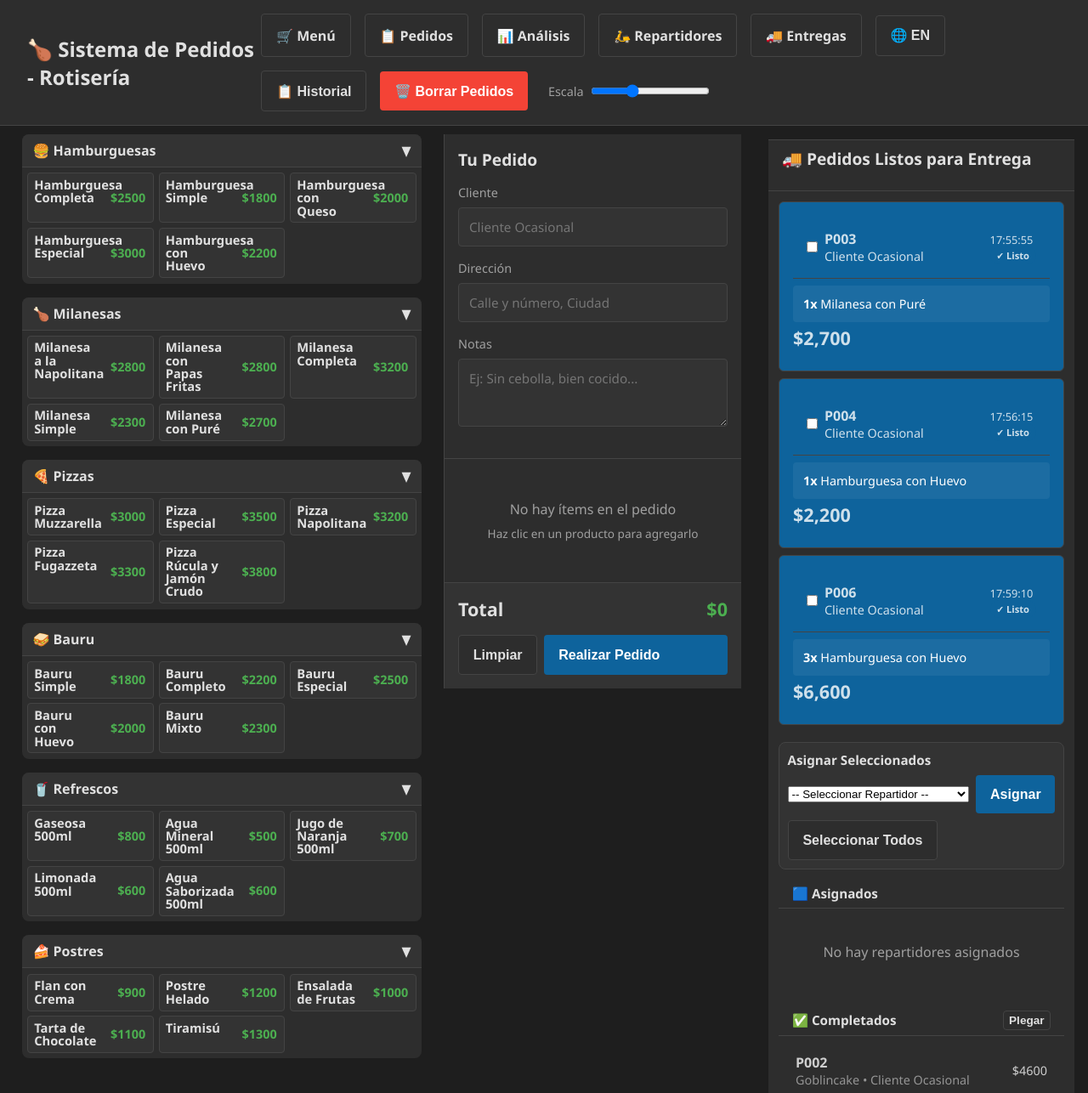
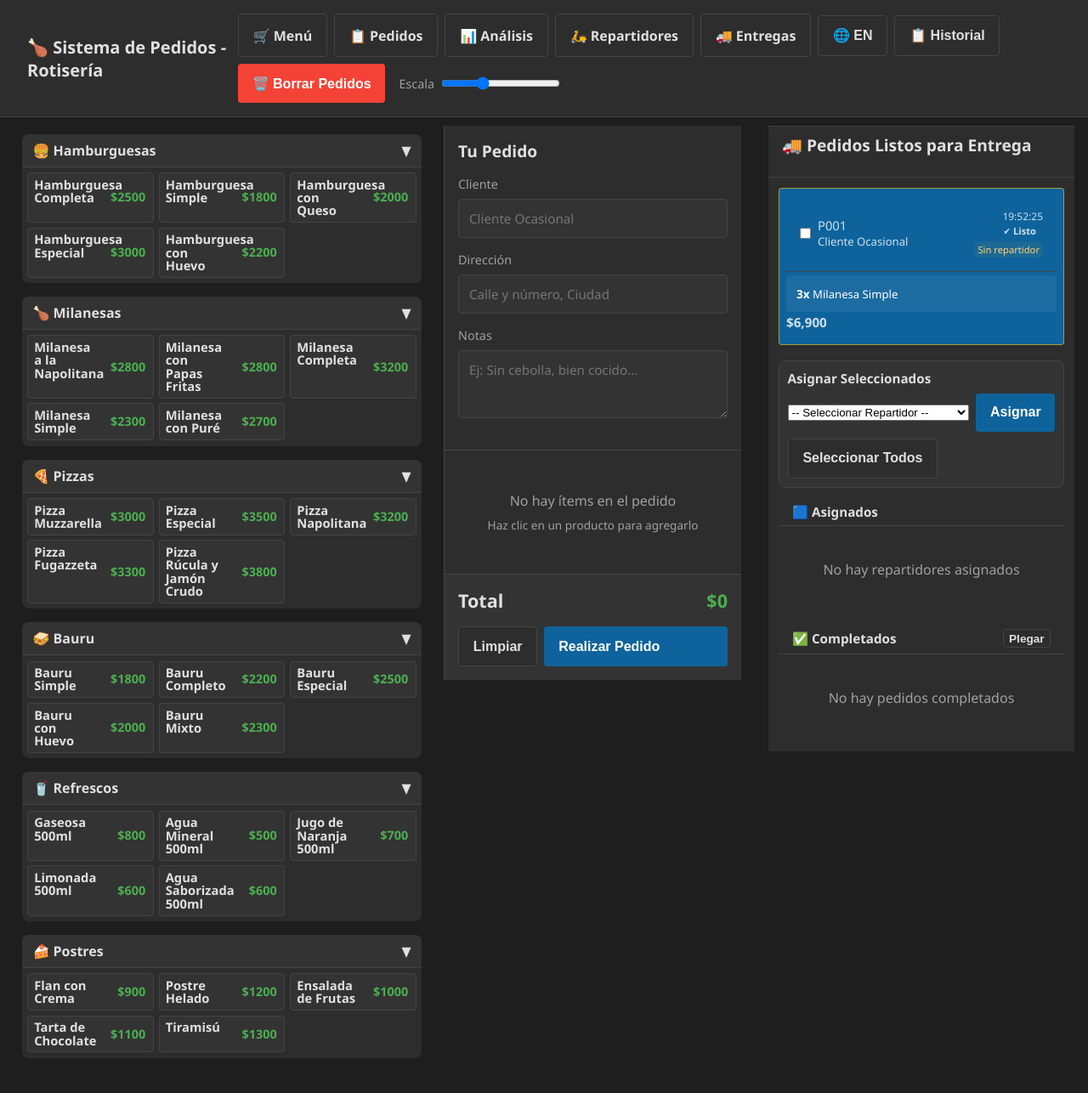
Before and after one commit to Goblincake/delicatessenV8, a Flask app: page / in a window 1280 px wide. Shown: the whole page at 85% size. Run offline with Flask 3, Linux system fonts and the light colour scheme.

Commit message:
fix: jinja checker, local pre-commit hook, fix index header

```diff
--- a/templates/_header.html
+++ b/templates/_header.html
@@ -50,6 +50,14 @@
             unassign: "Desasignar",
             unassigned: "(sin asignar)"
             ,
+            pageZoomLabel: "Zoom página",
+            waitingOrders: "Esperando pedidos...",
+            historyFinished: "Historial (Finalizados)",
+            noFinishedOrders: "No hay pedidos finalizados.",
+            orderLabel: "Pedido:",
+            timeLabel: "Tiempo:",
+            finishedLabel: "Finalizado:",
+            finalizeBtn: "Finalizar",
 
         },
         en: {
@@ -83,6 +91,14 @@
             unassign: "Unassign",
             unassigned: "(unassigned)"
             ,
+            pageZoomLabel: "Page zoom",
+            waitingOrders: "Waiting for orders...",
+            historyFinished: "History (Finished)",
+            noFinishedOrders: "No finished orders.",
+            orderLabel: "Order:",
+            timeLabel: "Time:",
+            finishedLabel: "Finished:",
+            finalizeBtn: "Finalize",
 
         }
     };
@@ -104,6 +120,9 @@
             if (!text) return;
             el.textContent = text;
         });
+
+        // set HTML lang attribute
+        try { document.documentElement.lang = currentLang; } catch (e) { /* ignore */ }
 
         // Update page-specific elements only if they exist
         const mapping = {
@@ -138,6 +157,10 @@
     function setTileScale(scale) {
         const px = Math.round(TILE_BASE_PX * Number(scale));
         document.documentElement.style.setProperty('--menu-tile-min', px + 'px');
+        // expose a scale factor and a reserved price-space so CSS can shrink reserved areas
+        document.documentElement.style.setProperty('--menu-tile-scale', String(Number(scale)));
+        const priceSpace = Math.round(56 * Number(scale));
+        document.documentElement.style.setProperty('--menu-price-space', priceSpace + 'px');
     }
 
     function initTileScale() {
--- a/templates/index.html
+++ b/templates/index.html
@@ -48,16 +48,6 @@
             align-items: center;
         }
 
-        header h1 {
-            font-size: 1.5rem;
-            font-weight: 600;
-        }
-
-        .header-actions {
-            display: flex;
-            gap: 1rem;
-        }
-
         .main-content {
             display: flex;
             flex: 1;
@@ -72,28 +62,27 @@
             flex: 2 1 0;
             padding: 0.6rem;
             overflow-y: auto;
-            min-width: 240px;
-        }
-
-        .order-panel {
-            flex: 1 0 360px;
-            min-width: 300px;
-            max-width: 480px;
-            /* keep panels aligned from the top with a small uniform gap from header */
             margin-top: 0.6rem;
             display: flex;
             flex-direction: column;
         }
-
-        .ready-orders-panel {
-            flex: 0 0 360px;
-            min-width: 260px;
-            max-width: 380px;
-            /* match top gap with center panel */
-            margin-top: 0.6rem;
-            display: flex;
-            flex-direction: column;
-        }
+        /* Blink animation for unassigned ready orders */
+        @keyframes ordersBlink {
+            0% { box-shadow: 0 0 0 0 rgba(255,200,0,0.0); }
+            50% { box-shadow: 0 0 18px 6px rgba(255,200,0,0.12); }
+            100% { box-shadow: 0 0 0 0 rgba(255,200,0,0.0); }
+        }
+        .ready-orders-list .order-card.needs-assign {
+            border-color: rgba(255,200,0,0.6);
+        }
+        /* transient animation only for newly arrived unassigned orders */
+        .ready-orders-list .order-card.new-arrival {
+            animation: ordersBlink 1.4s ease-in-out 0s 3; /* play 3 times */
+        }
+        .ready-orders-list .order-card .unassigned-flag{display:block;margin-top:4px;padding:2px 4px;background:rgba(255,200,0,0.06);color:#ffd27a;border-radius:6px;font-size:0.7rem;text-align:right}
+
+        /* compact notes */
+        .ready-orders-list .order-notes { font-size:0.75rem; color:var(--fg-muted); max-height:1.2rem; overflow:hidden; text-overflow:ellipsis; }
 
         .category {
             background-color: var(--bg-secondary);
@@ -173,8 +162,9 @@
             display: block;
             flex: 1 1 auto;
             min-width: 0; /* allow flex children to shrink properly */
-            margin-right: 3.2rem; /* ensure reserved space for price remains */
-            max-width: calc(100% - 56px);
+            /* reserve space for the price; this is scaled by the tile scale to avoid empty gaps */
+            margin-right: var(--menu-price-space, 56px);
+            max-width: calc(100% - var(--menu-price-space, 56px));
         }
 
         .menu-item .item-price {
@@ -198,6 +188,7 @@
             border-left: 1px solid var(--border);
             display: flex;
             flex-direction: column;
+            margin-top: 0.6rem; /* align with menu-panel spacing */
         }
 
         /* Ready Orders Panel */
@@ -205,7 +196,7 @@
             width: 100%;
             background-color: var(--bg-secondary);
             border-top: 1px solid var(--border);
-            margin-top: 1rem;
+            margin-top: 0.6rem; /* align with menu and order panels */
         }
 
         .ready-orders-list {
@@ -215,32 +206,42 @@
         .ready-orders-list .order-card {
             background-color: var(--bg-card);
             border: 1px solid var(--border);
-            border-radius: 6px;
-            margin-bottom: 0.5rem;
-            padding: 1rem;
+            border-radius: 4px;
+            margin-bottom: 0.35rem;
+            padding: 0.5rem;
             overflow: hidden;
+            font-size: 0.92rem;
         }
 
         .ready-orders-list .order-header {
             display: flex;
             justify-content: space-between;
             align-items: center;
-            margin-bottom: 0.5rem;
-        }
-
-        .ready-orders-list .order-code {
-            font-weight: 600;
-            color: var(--accent);
-        }
-
+            margin-bottom: 0.25rem;
+            }
+            .ready-orders-list .order-card:hover .order-body {
+                max-height: 18rem; /* expand on hover to reveal items */
+            }
+            max-height: 3.2rem; /* keep body compact */
+            overflow: hidden;
+            transition: max-height .18s ease;
+
+
+        .ready-orders-list .order-card:hover .order-body {
+            max-height: 18rem; /* expand on hover to reveal items */
+        }
         .ready-orders-list .order-customer {
             color: var(--fg-muted);
-            font-size: 0.9rem;
+            font-size: 0.82rem;
+            white-space: nowrap;
+            overflow: hidden;
+            text-overflow: ellipsis;
         }
 
         .ready-orders-list .order-time {
-            font-size: 0.8rem;
+            font-size: 0.75rem;
             color: var(--fg-muted);
+            text-align: right;
         }
 
         .ready-orders-list .order-status-badge {
@@ -280,19 +281,24 @@
         .ready-orders-list .order-item {
             display: flex;
             justify-content: space-between;
-            margin-bottom: 0.25rem;
-            font-size: 0.9rem;
+            margin-bottom: 0.15rem;
+            font-size: 0.82rem;
+            gap: 0.35rem;
+            align-items: center;
         }
 
         .ready-orders-list .item-qty {
             color: var(--accent);
-            font-weight: 600;
+            font-weight: 700;
+            width: 30px;
+            font-size: 0.85rem;
         }
 
         .ready-orders-list .order-total {
-            font-weight: 600;
+            font-weight: 700;
             text-align: right;
-            margin-bottom: 0.5rem;
+            margin-bottom: 0.25rem;
+            font-size: 0.95rem;
         }
 
         .ready-orders-list .order-actions {
@@ -536,13 +542,14 @@
 
         .order-item {
             display: flex;
-            justify-content: space-between;
+            background-color: var(--bg-card);
             align-items: center;
             padding: 0.75rem;
-            background-color: var(--bg-card);
             border-radius: 4px;
             margin-bottom: 0.5rem;
         }
+
+        /* Preview card layout removed to avoid CSS nesting issues */
 
         .order-item-info {
             flex: 1;
@@ -1305,6 +1312,8 @@
         let readyDriversCache = [];
         let readyDelegationAttached = false;
         let assignedDelegationAttached = false;
+        // track previously-seen unassigned order ids so we can flash new arrivals
+        let readyPrevUnassigned = new Set();
         // When the user is interacting with a select (opening dropdown), suspend the periodic refresh
         let suspendRefresh = false;
 
@@ -1365,7 +1374,7 @@
                     const time = order.timestamp.split(' ')[1];
                     const orderCode = order.code || `P${String(order.id).padStart(3, '0')}`;
                     return `
-                        <div class="order-card finished">
+                            <div class="order-card finished needs-assign" data-orderid="${order.id}">
                                 <div class="order-header">
                                     <div style="display:flex; align-items:center; gap:0.5rem;">
                                         <input type="checkbox" class="order-checkbox" data-orderid="${order.id}">
@@ -1374,7 +1383,11 @@
                                             <div class="order-customer">${escapeHtml(order.customer)}</div>
                                         </div>
                                     </div>
-                                <div class="order-time">${time}<br><span class="order-status-badge finished">${translations[currentLang].ready}</span></div>
+                                    <div class="order-time">
+                                        ${time}<br>
+                                        <span class="order-status-badge finished">${translations[currentLang].ready}</span>
+                                        <span class="unassigned-flag">Sin repartidor</span>
+                                    </div>
                                 </div>
                                 <div class="order-body">
                                 ${Object.entries(order.items).map(([item, d]) => `
@@ -1388,6 +1401,25 @@
                         </div>
                     `;
                 }).join('');
+            }
+
+            // Transient flash for newly arrived unassigned orders
+            try {
+                const currentUnassignedIds = new Set((unassigned || []).map(o => o.id));
+                const newArrivals = Array.from(currentUnassignedIds).filter(id => !readyPrevUnassigned.has(id));
+                if (newArrivals.length > 0) {
+                    newArrivals.forEach(id => {
+                        const el = container.querySelector(`.order-card[data-orderid="${id}"]`);
+                        if (el) {
+                            el.classList.add('new-arrival');
+                            setTimeout(() => el.classList.remove('new-arrival'), 5000);
+                        }
+                    });
+                }
+                // update previous set for next diff
+                readyPrevUnassigned = currentUnassignedIds;
+            } catch (err) {
+                console.error('flash detection error', err);
             }
 
             // Add event listeners for bulk actions
```
Also changed, not shown: historial_pedidos.json (+7 -105 lines), scripts/check_jinja.py (added, +68 -0 lines), templates/pedidos.html (+14 -50 lines), delicatessen.db. Lines whose indentation alone changed are shown as unchanged.
